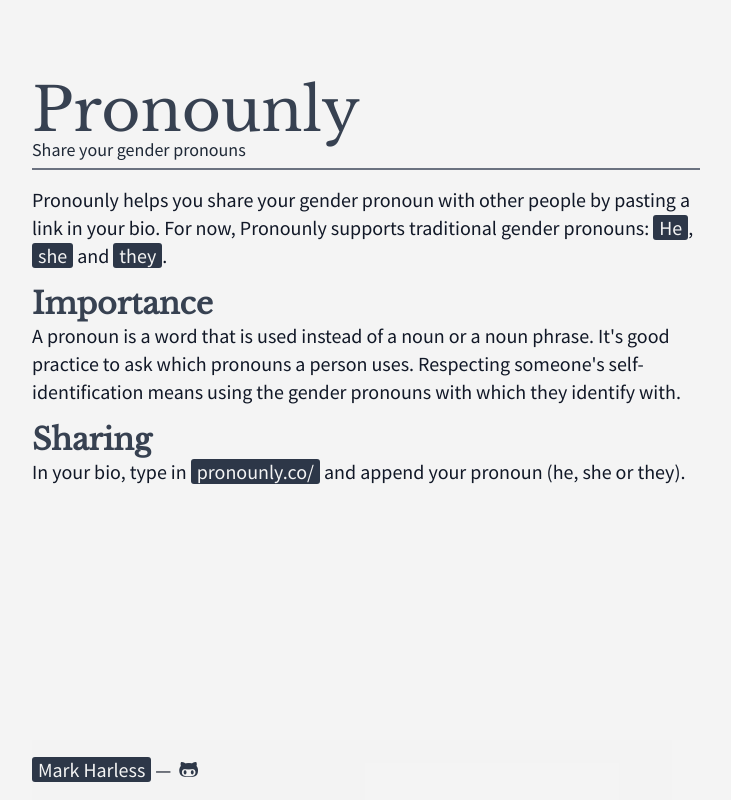
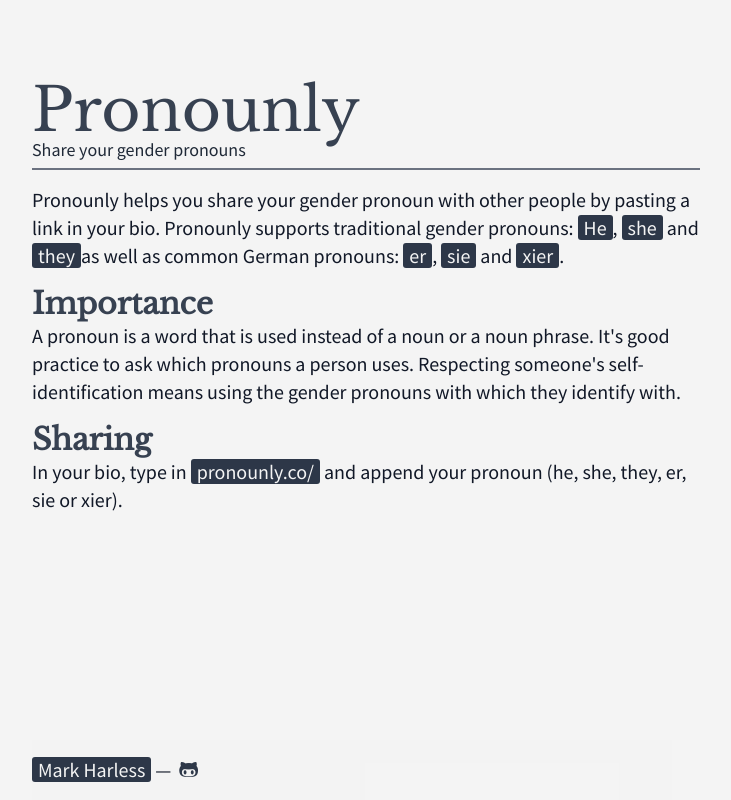
Before and after one commit to harlessmark/pronounly, a React (Create React App) app: page / in a window 1280 px wide. Shown: the whole page, without its empty margins (144-875 px from the left). Built offline with nearby package versions, Linux system fonts and the light colour scheme.

Commit message:
Added German pronoun support

```diff
--- a/public/index.html
+++ b/public/index.html
@@ -5,30 +5,44 @@
 		<link rel="icon" href="%PUBLIC_URL%/favicon.ico" />
 		<meta name="viewport" content="width=device-width, initial-scale=1" />
 		<meta name="theme-color" content="#000000" />
+		<meta name="description" content="Share your gender pronoun in your bio" />
+		<link rel="apple-touch-icon" href="%PUBLIC_URL%/logo192.png" />
+
+		<meta property="og:site_name" content="Pronounly" />
+		<meta property="og:url" content="http://www.pronounly.co" />
 		<meta
-      name="description"
+			property="og:description"
 			content="Share your gender pronoun in your bio"
 		/>
-    <link rel="apple-touch-icon" href="%PUBLIC_URL%/logo192.png" />
-
-    <meta property="og:site_name" content="Pronounly">
-    <meta property="og:url" content="http://www.pronounly.co">
-    <meta property="og:description" content="Share your gender pronoun in your bio">
-    <meta property="og:type" content="website">
-    <meta property="og:image" content="blob:https://imgur.com/22cb8447-6db9-4bcf-9dfd-ee574fcf4c30">
+		<meta property="og:type" content="website" />
+		<meta
+			property="og:image"
+			content="blob:https://imgur.com/22cb8447-6db9-4bcf-9dfd-ee574fcf4c30"
+		/>
 		<!--
       manifest.json provides metadata used when your web app is installed on a
       user's mobile device or desktop. See https://developers.google.com/web/fundamentals/web-app-manifest/
     -->
-    <link rel="apple-touch-icon" sizes="180x180" href="/apple-touch-icon.png">
-    <link rel="icon" type="image/png" sizes="32x32" href="/favicon-32x32.png">
-    <link rel="icon" type="image/png" sizes="16x16" href="/favicon-16x16.png">
-    <link rel="manifest" href="/site.webmanifest">
-    <link href="https://unpkg.com/tailwindcss@^1.0/dist/tailwind.min.css" rel="stylesheet">
-    <link href="https://fonts.googleapis.com/css2?family=Libre+Baskerville&family=Source+Sans+Pro&display=swap" rel="stylesheet">
-    <script src="https://kit.fontawesome.com/137f415bc8.js" crossorigin="anonymous" SameSite=None Secure></script>
+		<link rel="apple-touch-icon" sizes="180x180" href="/apple-touch-icon.png" />
+		<link rel="icon" type="image/png" sizes="32x32" href="/favicon-32x32.png" />
+		<link rel="icon" type="image/png" sizes="16x16" href="/favicon-16x16.png" />
+		<link rel="manifest" href="/site.webmanifest" />
+		<link
+			href="https://unpkg.com/tailwindcss@^1.0/dist/tailwind.min.css"
+			rel="stylesheet"
+		/>
+		<link
+			href="https://fonts.googleapis.com/css2?family=Libre+Baskerville&family=Source+Sans+Pro&display=swap"
+			rel="stylesheet"
+		/>
+		<script
+			src="https://kit.fontawesome.com/a78ef6f517.js"
+			crossorigin="anonymous"
+			SameSite="None"
+			Secure
+		></script>
 
-    <meta property="og:title" content="Pronounly">
+		<meta property="og:title" content="Pronounly" />
 
 		<!--
       Notice the use of %PUBLIC_URL% in the tags above.
--- a/src/App.js
+++ b/src/App.js
@@ -1,22 +1,21 @@
-import React, { useEffect } from 'react';
-import { BrowserRouter as Router, Route, Switch } from 'react-router-dom';
-import ReactGa from 'react-ga';
-import 'normalize.css';
-import './App.css';
-import Pronounly from './components/Pronounly';
-import About from './components/About';
-import Pronoun from './components/Pronoun';
-import Example from './components/Example';
-import Importance from './components/Importance';
-import Share from './components/Share';
-import Contribute from './components/Contribute';
-import Footer from './components/Footer';
-import HelicopterSound from './components/HelicopterSound';
+import React, { useEffect } from "react";
+import { BrowserRouter as Router, Route, Switch } from "react-router-dom";
+import ReactGa from "react-ga";
+import "normalize.css";
+import "./App.css";
+import Pronounly from "./components/Pronounly";
+import About from "./components/About";
+import Pronoun from "./components/Pronoun";
+import Example from "./components/Example";
+import Importance from "./components/Importance";
+import Share from "./components/Share";
+import Contribute from "./components/Contribute";
+import Footer from "./components/Footer";
 
 function App() {
 	useEffect(() => {
 		// Google Analytics
-    ReactGa.initialize('UA-161395427-2');
+		ReactGa.initialize("UA-161395427-2");
 		ReactGa.pageview(window.location.pathname + window.location.search);
 	}, []);
 	return (
@@ -29,22 +28,25 @@
 					<Share />
 				</Route>
 
-        {['/he', '/she', '/they', '/er', '/sie', '/xier'].map(path => {
+				{[
+					"/he",
+					"/she",
+					"/they",
+					"/er",
+					"/sie",
+					"/xier",
+					"/attack-helicopter",
+				].map(path => {
 					const pronoun = path.substring(1);
-          return (<Route exact path={path}>
+					return (
+						<Route exact path={path}>
 							<Pronoun pronoun={pronoun} />
 							<Example pronoun={pronoun} />
 							<Importance />
 							<Share />
-        </Route>)
+						</Route>
+					);
 				})}
-
-        <Route exact path='/attack-helicopter'>
-          <Pronoun pronoun='attack-helicopter' />
-          <br />
-          <HelicopterSound />
-          <Example pronoun='attack-helicopter' />
-        </Route>
 
 				<Route path='*'>
 					{/* 404 */}
--- a/src/components/About.js
+++ b/src/components/About.js
@@ -1,46 +1,75 @@
-import React from 'react';
-import { Link } from 'react-router-dom';
+import React from "react";
+import { Link } from "react-router-dom";
 
 function About() {
 	return (
 		<p className='text-gray-900 mt-4 md:text-lg lg:text-xl'>
 			Pronounly helps you share your gender pronoun with other people by pasting
-      a link in your bio. For now, Pronounly supports traditional gender
-      pronouns:{' '}
+			a link in your bio. Pronounly supports traditional gender pronouns:{" "}
 			<Link
 				to='/he'
 				style={{
-          backgroundColor: '#2d3748',
-          color: '#f4f4f4',
-          padding: '0 6px',
-          borderRadius: '3px',
-        }}
-      >
+					backgroundColor: "#2d3748",
+					color: "#f4f4f4",
+					padding: "0 6px",
+					borderRadius: "3px",
+				}}>
 				He
 			</Link>
-      ,{' '}
+			,{" "}
 			<Link
 				to='/she'
 				style={{
-          backgroundColor: '#2d3748',
-          color: '#f4f4f4',
-          padding: '0 6px',
-          borderRadius: '3px',
-        }}
-      >
+					backgroundColor: "#2d3748",
+					color: "#f4f4f4",
+					padding: "0 6px",
+					borderRadius: "3px",
+				}}>
 				she
-      </Link>{' '}
-      and{' '}
+			</Link>{" "}
+			and{" "}
 			<Link
 				to='/they'
 				style={{
-          backgroundColor: '#2d3748',
-          color: '#f4f4f4',
-          padding: '0 6px',
-          borderRadius: '3px',
-        }}
-      >
+					backgroundColor: "#2d3748",
+					color: "#f4f4f4",
+					padding: "0 6px",
+					borderRadius: "3px",
+				}}>
 				they
+			</Link>
+			as well as common German pronouns:{" "}
+			<Link
+				to='/er'
+				style={{
+					backgroundColor: "#2d3748",
+					color: "#f4f4f4",
+					padding: "0 6px",
+					borderRadius: "3px",
+				}}>
+				er
+			</Link>
+			,{" "}
+			<Link
+				to='/sie'
+				style={{
+					backgroundColor: "#2d3748",
+					color: "#f4f4f4",
+					padding: "0 6px",
+					borderRadius: "3px",
+				}}>
+				sie
+			</Link>{" "}
+			and{" "}
+			<Link
+				to='/xier'
+				style={{
+					backgroundColor: "#2d3748",
+					color: "#f4f4f4",
+					padding: "0 6px",
+					borderRadius: "3px",
+				}}>
+				xier
 			</Link>
 			.
 		</p>
--- a/src/components/HelicopterSound.js
+++ /dev/null
@@ -1,14 +0,0 @@
-import React from 'react';
-// import Sound from 'react-sound';
-import ReactAudioPlayer from 'react-audio-player';
-
-function HelicopterSound() {
-  return (
-    <ReactAudioPlayer
-      src='https://s3-ap-northeast-1.amazonaws.com/poodll-audioprocessing-out/CP/30/localhostuser/recordmp3online.com/poodll/poodllfile5edd194053c021.mp3'
-      controls
-    />
-  );
-}
-
-export default HelicopterSound;
--- a/src/components/Share.js
+++ b/src/components/Share.js
@@ -1,5 +1,5 @@
-import React from 'react';
-import { Link } from 'react-router-dom';
+import React from "react";
+import { Link } from "react-router-dom";
 
 function Share() {
 	return (
@@ -8,19 +8,18 @@
 				Sharing
 			</h2>
 			<p className='text-gray-900 md:text-lg lg:text-xl'>
-        In your bio, type in{' '}
+				In your bio, type in{" "}
 				<Link
 					to='/'
 					style={{
-            backgroundColor: '#2d3748',
-            color: '#f4f4f4',
-            padding: '0 6px',
-            borderRadius: '3px',
-          }}
-        >
+						backgroundColor: "#2d3748",
+						color: "#f4f4f4",
+						padding: "0 6px",
+						borderRadius: "3px",
+					}}>
 					pronounly.co/
-        </Link>{' '}
-        and append your pronoun (he, she or they).
+				</Link>{" "}
+				and append your pronoun (he, she, they, er, sie or xier).
 			</p>
 		</div>
 	);
```
Lines whose indentation alone changed are shown as unchanged.
